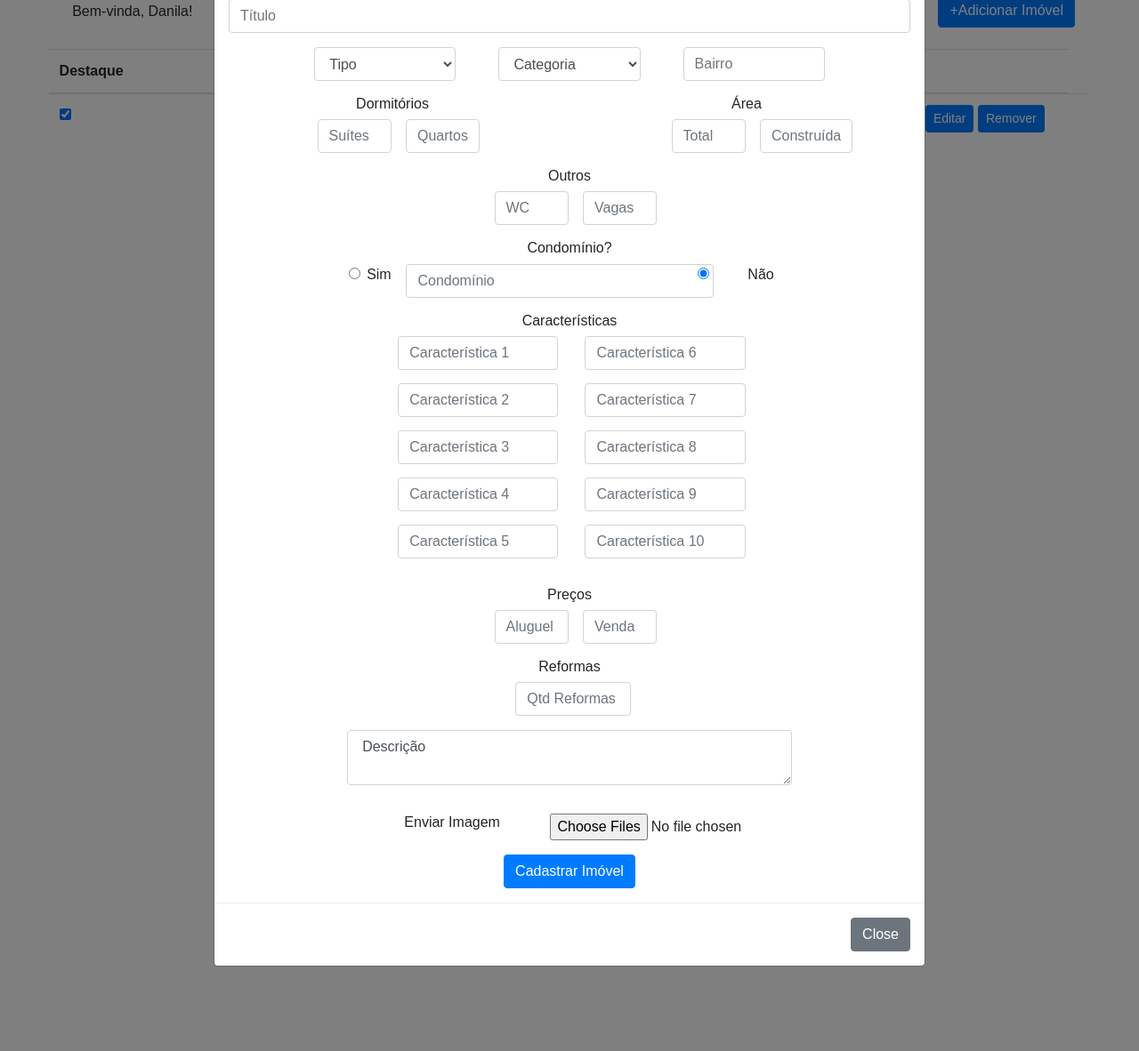
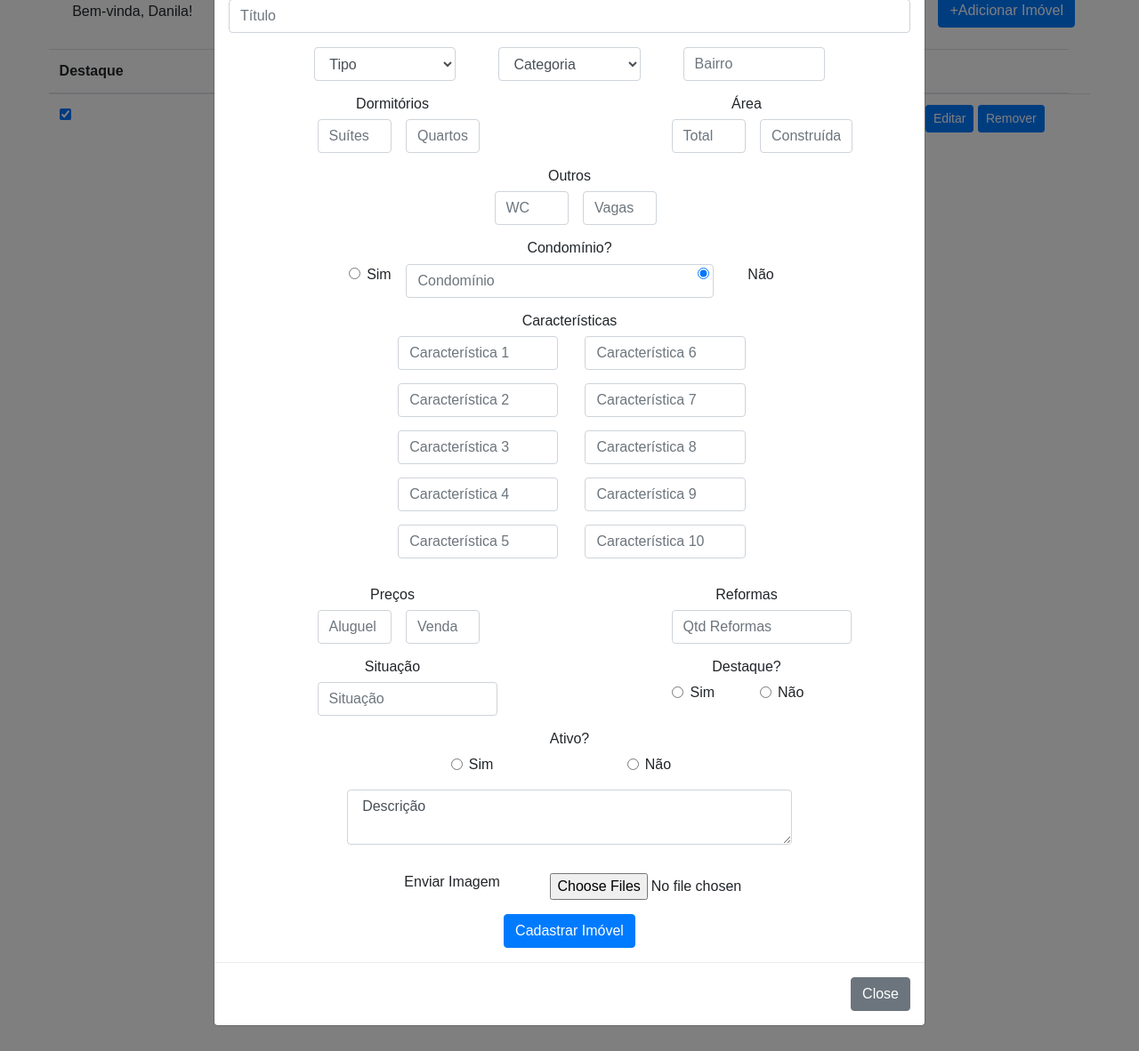
Before and after one commit to gust34/Crespo, a PHP site: page /area_restrita_cadastro.php in a window 1280 px wide, after a click on "+Adicionar Imóvel". Shown: the part 109-1291 px from the top of the page at 89% size. Run offline with PHP 8.4, Linux system fonts and the light colour scheme; a user stored in the database is signed in; data comes from the database, SQL or seed files in the repository.

Commit message:
Campos requisitados adicionados.

```diff
--- a/area_restrita_cadastro.php
+++ b/area_restrita_cadastro.php
@@ -230,7 +230,8 @@ require 'processos/load_imoveis.php';
                                 </div>
                             </div>
                         </div>
-                        <div class="row justify-content-center mt-3">
+
+                        <div class="row text-center mt-3">
                             <div class="col-sm-6 text-center">
                                 <h6 class=""> Preços </h6>
                                 <div class="row justify-content-center">
@@ -242,17 +243,56 @@ require 'processos/load_imoveis.php';
                                     </div>
                                 </div>
                             </div>
-                        </div>
-                        <div class="row justify-content-center mt-3">
-                            <div class="col-sm-5 text-center">
+
+                            <div class="col-sm-6 text-center">
                                 <h6 class=""> Reformas </h6>
                                 <div class="row justify-content-center">
-                                    <div class="col-sm-5" style="margin-left: -4%;">
+                                    <div class="col-sm-6">
                                         <input type="text" class="form-control" id="#" name="reformas" placeholder="Qtd Reformas" style="width: 120%;" required>
                                     </div>
                                 </div>
                             </div>
                         </div>
+
+                        <div class="row text-center mt-3">
+                            <div class="col-sm-6 text-center">
+                                <h6 class=""> Situação </h6>
+                                <div class="row justify-content-center">
+                                    <div class="col-sm-6">
+                                        <input type="text" class="form-control" id="#" name="situacao" placeholder="Situação" style="width: 120%;" required>
+                                    </div>
+                                </div>
+                            </div>
+
+                            <div class="col-sm-6 text-center">
+                                <h6 class=""> Destaque? </h6>
+                                <div class="row justify-content-center">
+                                    <div class="col-sm-3">
+                                        <input class="form-check-input" type="radio" id="#" name="destaque" value="1"> Sim
+                                    </div>
+                                    <div class="col-sm-3">
+                                        <input class="form-check-input" type="radio" id="#" name="destaque" value="2"> Não
+                                    </div>
+                                </div>
+                            </div>
+                        </div>
+
+                        <div class="row text-center mt-3">
+                           <div class="col-sm-12 text-center">
+                                <h6 class=""> Ativo? </h6>
+                                <div class="row justify-content-center">
+                                    <div class="col-sm-3">
+                                        <input class="form-check-input" type="radio" id="#" name="ativo" value="1"> Sim
+                                    </div>
+                                    <div class="col-sm-3">
+                                        <input class="form-check-input" type="radio" id="#" name="ativo" value="2"> Não
+                                    </div>
+                                </div>
+                            </div>
+                        </div>
+
+
+
                         <div class="row justify-content-center">
                             <div class="col-sm-8 mt-3">
                                 <textarea class="form-control" name="descricao" required> Descrição </textarea>
@@ -289,23 +329,17 @@ require 'processos/load_imoveis.php';
         <div class="modal-dialog modal-lg" role="document">
             <div class="modal-content">
                 <div class="modal-header">
-                    <h5 class="modal-title" id="modalcadastro">Alteração de dados - Preencha os campos a serem alterados</h5>
+                    <h5 class="modal-title" id="modalcadastro">Cadastro de Imóveis</h5>
                     <button type="button" class="close" data-dismiss="modal" aria-label="Fechar">
                         <span aria-hidden="true">&times;</span>
                     </button>
                 </div>
                 <div class="modal-body">
-                <form name="cadastro_imovel" method="POST" action="processos/change_imoveis.php">
-                        <input type="text" id="#" class="form-control" name="cod_im" placeholder="Código do Imóvel" size="50"
-                            required>
-                            <input type="text" id="#" class="form-control" name="" placeholder="Título" size="50"
-                            required>
-                        <input type="hidden" name="cod" id="targetCod">
+                    <form name="cadastro_imovel" method="POST" action="processos/cadastrar.php" enctype="multipart/form-data">
+                        <input type="text" id="#" class="form-control" name="nome" placeholder="Título" size="50" required>
 
                         <div class="row justify-content-center">
-
-                            <select name="tipo" id="#" class="form-control form-control-md mt-3 mr-5" style="width: 20%; float: left;"
-                                required>
+                            <select name="tipo" id="#" class="form-control form-control-md mt-3 mr-5" style="width: 20%; float: left;" required>
                                 <option value="" selected disabled> Tipo </option>
                                 <option value="Casa">Casa</option>
                                 <option value="Apartamento">Apartamento</option>
@@ -314,19 +348,14 @@ require 'processos/load_imoveis.php';
                                 <option value="KitNet">Kitnet</option>
                             </select>
 
-                            <select name="categoria" id="#" class="form-control form-control-md mt-3 mr-5" style="width: 20%; float: left;"
-                                required>
+                            <select name="categoria" id="#" class="form-control form-control-md mt-3 mr-5" style="width: 20%; float: left;" required>
                                 <option value="" selected disabled> Categoria </option>
                                 <option value="Comprar">Comprar</option>
                                 <option value="Alugar">Alugar</option>
-                                <option value="Lançamentos">Lançamentos</option>
+                                <option value="Lancamentos">Lançamentos</option>
                                 <option value="Rural">Rural</option>
                             </select>
-
-
-                            <input type="text" class="form-control mt-3" placeholder="Bairro" style="width: 20%;" name="bairro"
-                                id="#" required>
-
+                            <input type="text" class="form-control mt-3" placeholder="Bairro" style="width: 20%;" name="bairro" id="#" required>
                         </div>
 
                         <div class="row justify-content-center mt-3">
@@ -334,12 +363,10 @@ require 'processos/load_imoveis.php';
                                 <h6 class=""> Dormitórios </h6>
                                 <div class="row justify-content-center">
                                     <div class="col-sm-3">
-                                        <input type="text" class="form-control" id="#" name="qsuite" placeholder="Suítes"
-                                            style="width: 120%;" required>
+                                        <input type="text" class="form-control" id="#" name="suites" placeholder="Suítes" style="width: 120%;" required>
                                     </div>
                                     <div class="col-sm-3">
-                                        <input type="text" class="form-control" id="#" name="qquarto" placeholder="Quartos"
-                                            style="width: 120%;" required>
+                                        <input type="text" class="form-control" id="#" name="quartos" placeholder="Quartos" style="width: 120%;" required>
                                     </div>
                                 </div>
                             </div>
@@ -348,10 +375,10 @@ require 'processos/load_imoveis.php';
                                 <h6 class=""> Área </h6>
                                 <div class="row justify-content-center">
                                     <div class="col-sm-3">
-                                        <input type="text" class="form-control" id="#" name="areatotal" placeholder="Total" style="width: 120%;" required>
+                                        <input type="text" class="form-control" id="#" name="area_total" placeholder="Total" style="width: 120%;" required>
                                     </div>
                                     <div class="col-sm-3">
-                                        <input type="text" class="form-control" id="#" name="areaconstruida" placeholder="Construída" style="width:150%;" required>
+                                        <input type="text" class="form-control" id="#" name="area_construida" placeholder="Construída" style="width:150%;" required>
                                     </div>
                                 </div>
                             </div>
@@ -362,10 +389,10 @@ require 'processos/load_imoveis.php';
                                 <h6 class=""> Outros </h6>
                                 <div class="row justify-content-center P-0">
                                     <div class="col-sm-3">
-                                        <input type="text" class="form-control" id="#" name="qbanheiro" placeholder="WC" style="width: 120%;" required>
+                                        <input type="text" class="form-control" id="#" name="banheiros" placeholder="WC" style="width: 120%;" required>
                                     </div>
                                     <div class="col-sm-3">
-                                        <input type="text" class="form-control" id="#" name="qvaga" placeholder="Vagas" style="width:120%;" required>
+                                        <input type="text" class="form-control" id="#" name="vagas" placeholder="Vagas" style="width:120%;" required>
                                     </div>
                                 </div>
                             </div>
@@ -376,12 +403,13 @@ require 'processos/load_imoveis.php';
                                 <h6 class=""> Condomínio? </h6>
                                 <div class="row justify-content-center P-0" style="margin-left: -30%;">
                                     <div class="col-sm-2">
-                                        <input class="form-check-input" type="radio" id="#" name="crad" value="sim"> Sim
+                                        <input class="form-check-input" type="radio" id="#" name="condominio" value="1"> Sim
                                     </div>
                                     <div class="col-sm-4" style="margin-left: -6%;">
-                                        <input class="form-control" type="text" id="#" name="cond" placeholder="Condomínio" style="width: 180%;"> </div>
+                                        <input class="form-control" type="text" id="#" name="endereco_condominio" placeholder="Condomínio" style="width: 180%;">
+                                    </div>
                                     <div class="col-sm-2">
-                                        <input class="form-check-input" type="radio" id="#" name="crad" value="nao" style="margin-left: 95%;" checked> <span style="margin-left: 200%">Não</span>
+                                        <input class="form-check-input" type="radio" id="#" name="condominio" value="0" style="margin-left: 95%;" checked> <span style="margin-left: 200%">Não</span>
                                     </div>
                                 </div>
                             </div>
@@ -392,97 +420,131 @@ require 'processos/load_imoveis.php';
                                 <h6 class=""> Características </h6>
                                 <div class="row justify-content-center P-0" style="margin-left: -23%; margin-bottom: 3%;">
                                     <div class="col-sm-4 offset-md-2">
-                                        <input type="text" class="form-control" id="#" name="cad1" placeholder="Característica 1" required>
+                                        <input type="text" class="form-control" id="#" name="cad[1]" placeholder="Característica 1" required>
                                     </div>
                                     <div class="col-sm-4">
-                                        <input type="text" class="form-control" id="#" name="cad6" placeholder="Característica 6" required>
+                                        <input type="text" class="form-control" id="#" name="cad[6]" placeholder="Característica 6" required>
+
                                     </div>
                                 </div>
                                 <div class="row justify-content-center P-0" style="margin-left: -23%; margin-bottom: 3%;">
                                     <div class="col-sm-4 offset-md-2">
-                                        <input type="text" class="form-control" id="#" name="cad2" placeholder="Característica 2" required>
+                                        <input type="text" class="form-control" id="#" name="cad[2]" placeholder="Característica 2" required>
                                     </div>
                                     <div class="col-sm-4">
-                                        <input type="text" class="form-control" id="#" name="cad7" placeholder="Característica 7" required>
+                                        <input type="text" class="form-control" id="#" name="cad[7]" placeholder="Característica 7" required>
                                     </div>
                                 </div>
                                 <div class="row justify-content-center P-0" style="margin-left: -23%; margin-bottom: 3%; ">
                                     <div class="col-sm-4 offset-md-2">
-                                        <input type="text" class="form-control" id="#" name="cad3" placeholder="Característica 3">
+                                        <input type="text" class="form-control" id="#" name="cad[3]" placeholder="Característica 3">
                                     </div>
                                     <div class="col-sm-4">
-                                        <input type="text" class="form-control" id="#" name="cad8" placeholder="Característica 8">
+                                        <input type="text" class="form-control" id="#" name="cad[8]" placeholder="Característica 8">
                                     </div>
                                 </div>
                                 <div class="row justify-content-center P-0" style="margin-left: -23%; margin-bottom: 3%;">
                                     <div class="col-sm-4 offset-md-2">
-                                        <input type="text" class="form-control" id="#" name="cad4" placeholder="Característica 4">
+                                        <input type="text" class="form-control" id="#" name="cad[4]" placeholder="Característica 4">
                                     </div>
                                     <div class="col-sm-4">
-                                        <input type="text" class="form-control" id="#" name="cad9" placeholder="Característica 9">
+                                        <input type="text" class="form-control" id="#" name="cad[9]" placeholder="Característica 9">
                                     </div>
                                 </div>
                                 <div class="row justify-content-center P-0" style="margin-left: -23%; margin-bottom: 3%;">
                                     <div class="col-sm-4 offset-md-2">
-                                        <input type="text" class="form-control" id="#" name="cad5" placeholder="Característica 5">
+                                        <input type="text" class="form-control" id="#" name="cad[5]" placeholder="Característica 5">
                                     </div>
                                     <div class="col-sm-4">
-                                        <input type="text" class="form-control" id="#" name="cad10" placeholder="Característica 10">
+                                        <input type="text" class="form-control" id="#" name="cad[10]" placeholder="Característica 10">
                                     </div>
                                 </div>
                             </div>
                         </div>
-                        <div class="row justify-content-center mt-3">
+
+                        <div class="row text-center mt-3">
                             <div class="col-sm-6 text-center">
                                 <h6 class=""> Preços </h6>
                                 <div class="row justify-content-center">
                                     <div class="col-sm-3">
-                                        <input type="text" class="form-control" id="#" name="PrecoDeAluguel" placeholder="Aluguel" style="width: 120%;" required>
+                                        <input type="text" class="form-control" id="#" name="preco_aluguel" placeholder="Aluguel" style="width: 120%;" required>
                                     </div>
                                     <div class="col-sm-3">
-                                        <input type="text" class="form-control" id="#" name="PrecoDeVenda" placeholder="Venda" style="width: 120%;" required>
+                                        <input type="text" class="form-control" id="#" name="preco_venda" placeholder="Venda" style="width: 120%;" required>
                                     </div>
                                 </div>
                             </div>
-                        </div>
-                        <div class="row justify-content-center mt-3">
-                            <div class="col-sm-5 text-center">
+
+                            <div class="col-sm-6 text-center">
                                 <h6 class=""> Reformas </h6>
                                 <div class="row justify-content-center">
-                                    <div class="col-sm-5" style="margin-left: -4%;">
+                                    <div class="col-sm-6">
                                         <input type="text" class="form-control" id="#" name="reformas" placeholder="Qtd Reformas" style="width: 120%;" required>
                                     </div>
                                 </div>
                             </div>
                         </div>
 
+                        <div class="row text-center mt-3">
+                            <div class="col-sm-6 text-center">
+                                <h6 class=""> Situação </h6>
+                                <div class="row justify-content-center">
+                                    <div class="col-sm-6">
+                                        <input type="text" class="form-control" id="#" name="situacao" placeholder="Situação" style="width: 120%;" required>
+                                    </div>
+                                </div>
+                            </div>
+
+                            <div class="col-sm-6 text-center">
+                                <h6 class=""> Destaque? </h6>
+                                <div class="row justify-content-center">
+                                    <div class="col-sm-3">
+                                        <input class="form-check-input" type="radio" id="#" name="destaque" value="1"> Sim
+                                    </div>
+                                    <div class="col-sm-3">
+                                        <input class="form-check-input" type="radio" id="#" name="destaque" value="2"> Não
+                                    </div>
+                                </div>
+                            </div>
+                        </div>
+
+                        <div class="row text-center mt-3">
+                           <div class="col-sm-12 text-center">
+                                <h6 class=""> Ativo? </h6>
+                                <div class="row justify-content-center">
+                                    <div class="col-sm-3">
+                                        <input class="form-check-input" type="radio" id="#" name="ativo" value="1"> Sim
+                                    </div>
+                                    <div class="col-sm-3">
+                                        <input class="form-check-input" type="radio" id="#" name="ativo" value="2"> Não
+                                    </div>
+                                </div>
+                            </div>
+                        </div>
+
+
+
                         <div class="row justify-content-center">
                             <div class="col-sm-8 mt-3">
-                                <textarea class="form-control" name="descricao" form="alterar_imovel" id="#" required> Descrição </textarea>
+                                <textarea class="form-control" name="descricao" required> Descrição </textarea>
                             </div>
                         </div>
 
                         <div class="row justify-content-center mt-3 offset-md-2">
                             <div class="col-sm-4 mt-3 pl-5">
-                                <h6 style="margin-left: 14%;">Enviar Imagem</h6>
+                                <h6  style="margin-left: 14%;">Enviar Imagem</h6>
                             </div>
                             <div class="col-sm-8 mt-3 pl-3">
-                                <input type="file" name="foto" id="#" class="#" accept="image/png, image/jpeg" multiple required>
-                                <input type="hidden" name="MAX_FILE_SIZE" value="122500" />
+                                <input type="file" name="foto0" id="#" class="#"  accept="image/png, image/jpeg" multiple required>
+                                <input type="hidden" name="MAX_FILE_SIZE" value="122500"/>
                             </div>
                         </div>
 
                         <div class="row justify-content-center">
                             <div class="col-sm-12 mt-3 text-center">
-<<<<<<< HEAD
-                                <button type="submit" class="btn btn-primary" id="#" name=""> Alterar Imóvel </button>
-=======
-                                <button type="submit" class="btn btn-primary" id="#" name=""> Alterar dados </button>
->>>>>>> d062f2411c5d0cd83e41f16866d961b010c5288a
+                                <button type="submit" class="btn btn-primary" id="#" name="">Cadastrar Imóvel</button>
                             </div>
                         </div>
-
-
                     </form>
                 </div>
                 <div class="modal-footer">
```
